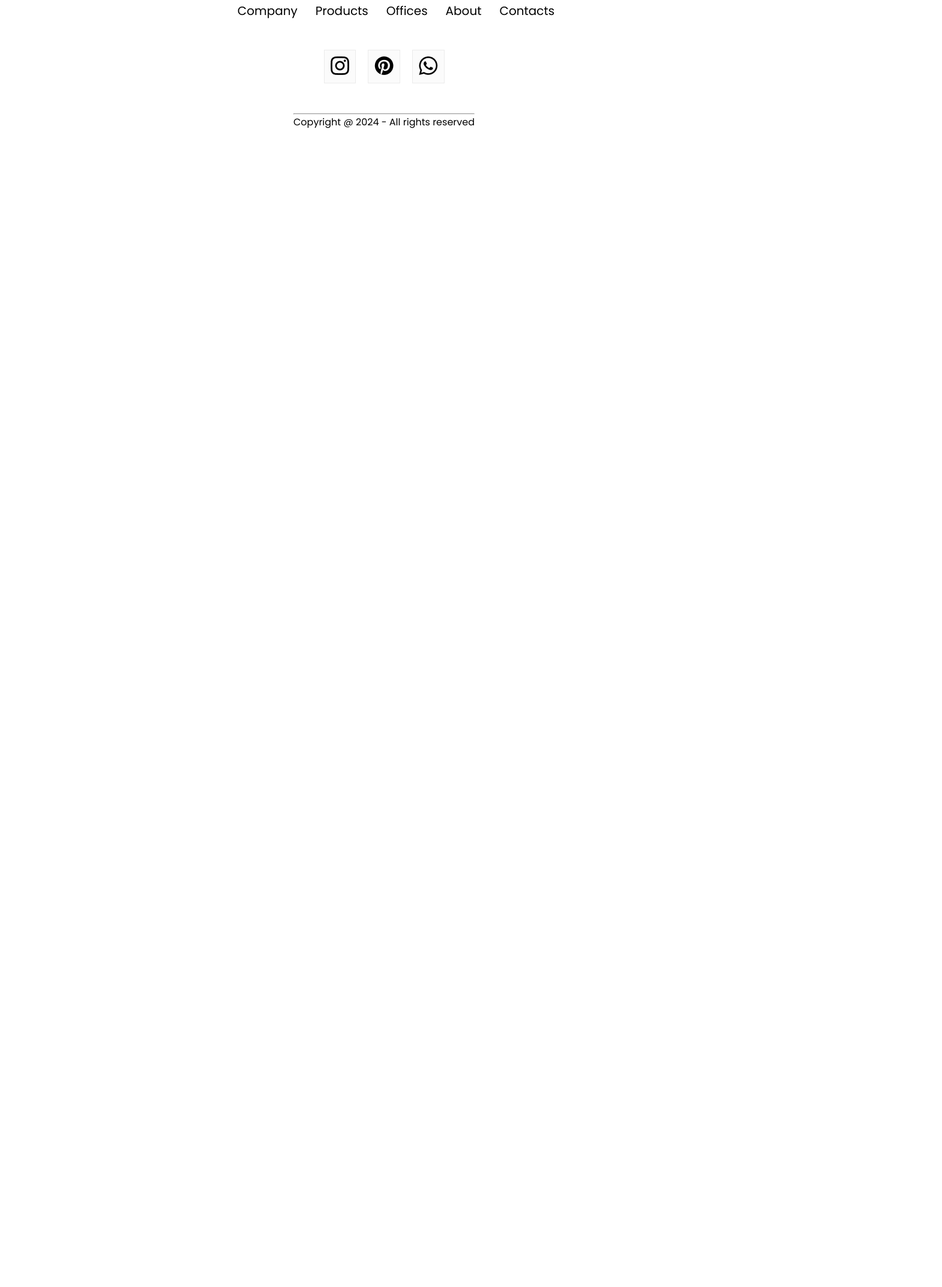
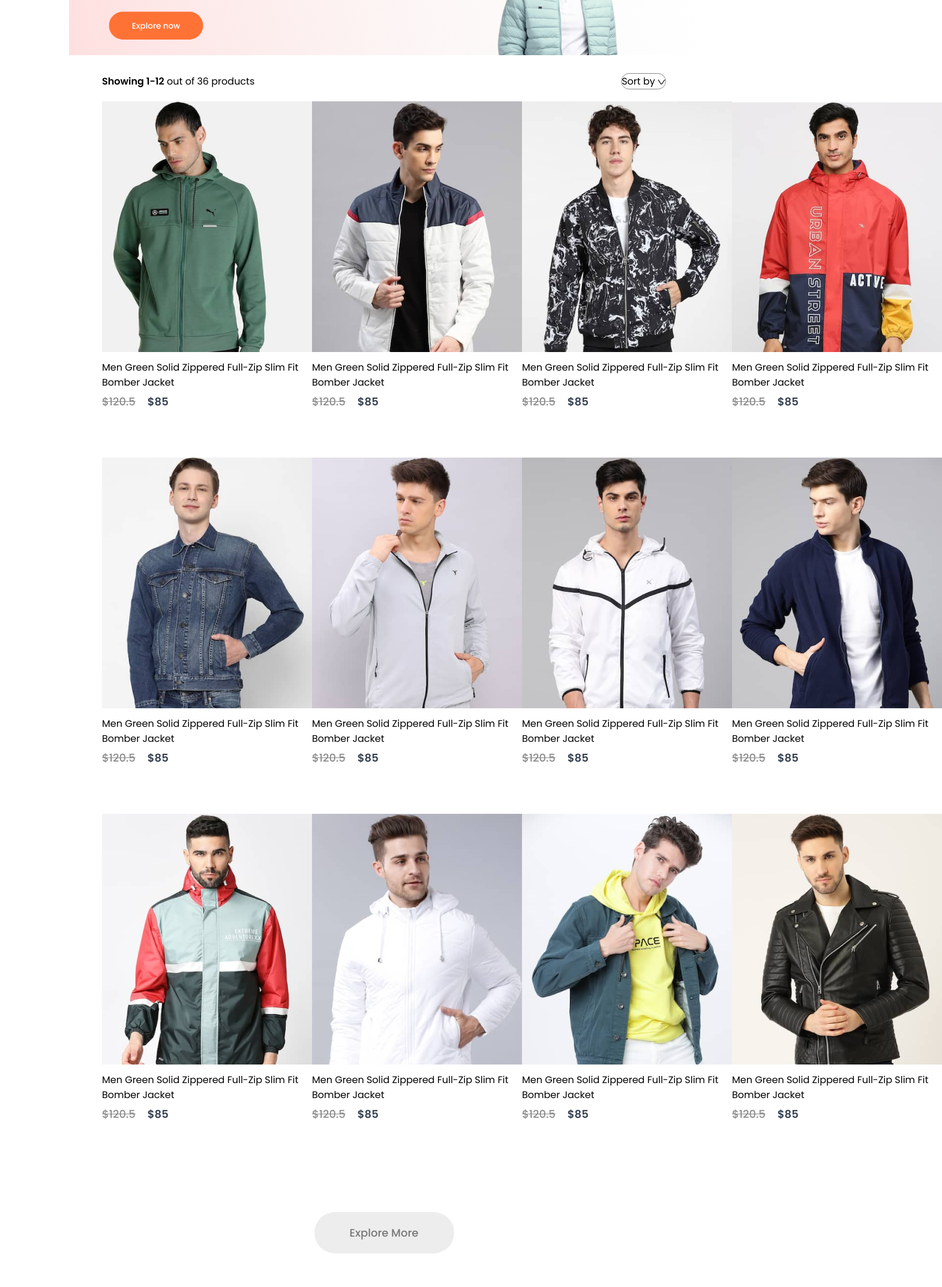
Before and after one commit to Amitkm-450/Shopper, a React (Create React App) app: page /men in a window 1280 px wide. Shown: the part 260-2406 px from the top of the page at 60% size, 1570 px wide, since content can reach past the window. Before the commit the page ends 800 px from the top, so only its background shows below. Built offline with nearby package versions, Linux system fonts and the light colour scheme.

Commit message:
Shop Category component is added

```diff
--- a/src/App.js
+++ b/src/App.js
@@ -8,6 +8,10 @@
 import LoginSignup from './Pages/LoginSignup';
 import Footer from './Components/Footer/Footer'
 
+import men_banner from "./Components/Assets/banner_mens.png"
+import women_banner from "./Components/Assets/banner_women.png"
+import kids_banner from "./Components/Assets/banner_kids.png"
+
 function App() {
   return (
     <div>
@@ -16,9 +20,9 @@
       <Navbar/>
         <Routes>
            <Route path="/" element={<Shop/>}/>
-           <Route path='/men' element={<ShopCategory category = "men"/>}/>
-           <Route path='/women' element={<ShopCategory  category = "women"/>}/>
-           <Route path='/kids' element={<ShopCategory  category = "kids"/>}/>
+           <Route path='/men'  element={<ShopCategory banner={men_banner} category = "men"/>}/>
+           <Route path='/women'  element={<ShopCategory banner={women_banner}  category = "women"/>}/>
+           <Route path='/kids'  element={<ShopCategory  banner={kids_banner} category = "kid"/>}/>
            <Route path='/product' element={<Product/>} >
               <Route path=':productId' element={<Product />}/>
            </Route>
--- /dev/null
+++ b/src/Pages/CSS/ShopCategory.css
@@ -0,0 +1,43 @@
+.shopcategory-banner{
+   display: block;
+   margin: 30px auto;
+   width: 82%;
+}
+
+.shopcategory-indexSort{
+   display: flex;
+   margin: 0px 170px;
+   justify-content: space-between;
+   align-items: center;
+}
+
+.shopcategory-sort {
+    pad: 10px 20px;
+    border-radius: 40px;
+    border: 1px solid #888;
+}
+
+.shopcategory-indexSort p span{
+   font-weight: 600;
+}
+
+.shopcategory-products{
+    margin: 20px 170px;
+    display: grid;
+    grid-template-columns: 1fr 1fr 1fr 1fr;
+    row-gap: 80px;
+}
+
+.shopcategory-loadmore{
+    display: flex;
+    justify-content: center;
+    align-items: center;
+    margin: 150px auto;
+    width: 233px;
+    height: 69px;
+    border-radius: 75px;
+    background: #ededed;
+    color: #787878;
+    font-size: 18px;
+    font-weight: 500;
+}
--- a/src/Pages/ShopCategory.jsx
+++ b/src/Pages/ShopCategory.jsx
@@ -1,8 +1,37 @@
-import React from 'react'
+import React, { useContext } from 'react'
+import "./CSS/ShopCategory.css"
+import { ShopContext } from '../Contexts/ShopContext'
 
-function ShopCategory() {
+import dropdown_icon from "../Components/Assets/dropdown_icon.png"
+import Item from '../Components/Items/Item'
+
+function ShopCategory({category, banner}) {
+  const {all_products} = useContext(ShopContext)
+
   return (
-    <div>ShopCategory</div>
+    <div className='shop-category'>
+       <img className='shopcategory-banner' src={banner} alt="" />
+       <div className="shopcategory-indexSort">
+        <p>
+          <span>Showing 1-12</span> out of 36 products
+        </p>
+        <div className="shopcategory-sort">
+          Sort by <img src={dropdown_icon} alt="" />
+        </div>
+       </div>
+       <div className="shopcategory-products">
+        {all_products.map((item, i) => {
+          if(category === item.category) {
+            return <Item  key={i} id={item.id} name={item.name} image={item.image} new_price={item.new_price} old_price={item.old_price}/>
+          }else{
+            return null;
+          }
+        })}
+       </div>
+       <div className="shopcategory-loadmore">
+        Explore More
+       </div>
+    </div>
   )
 }
 
```
